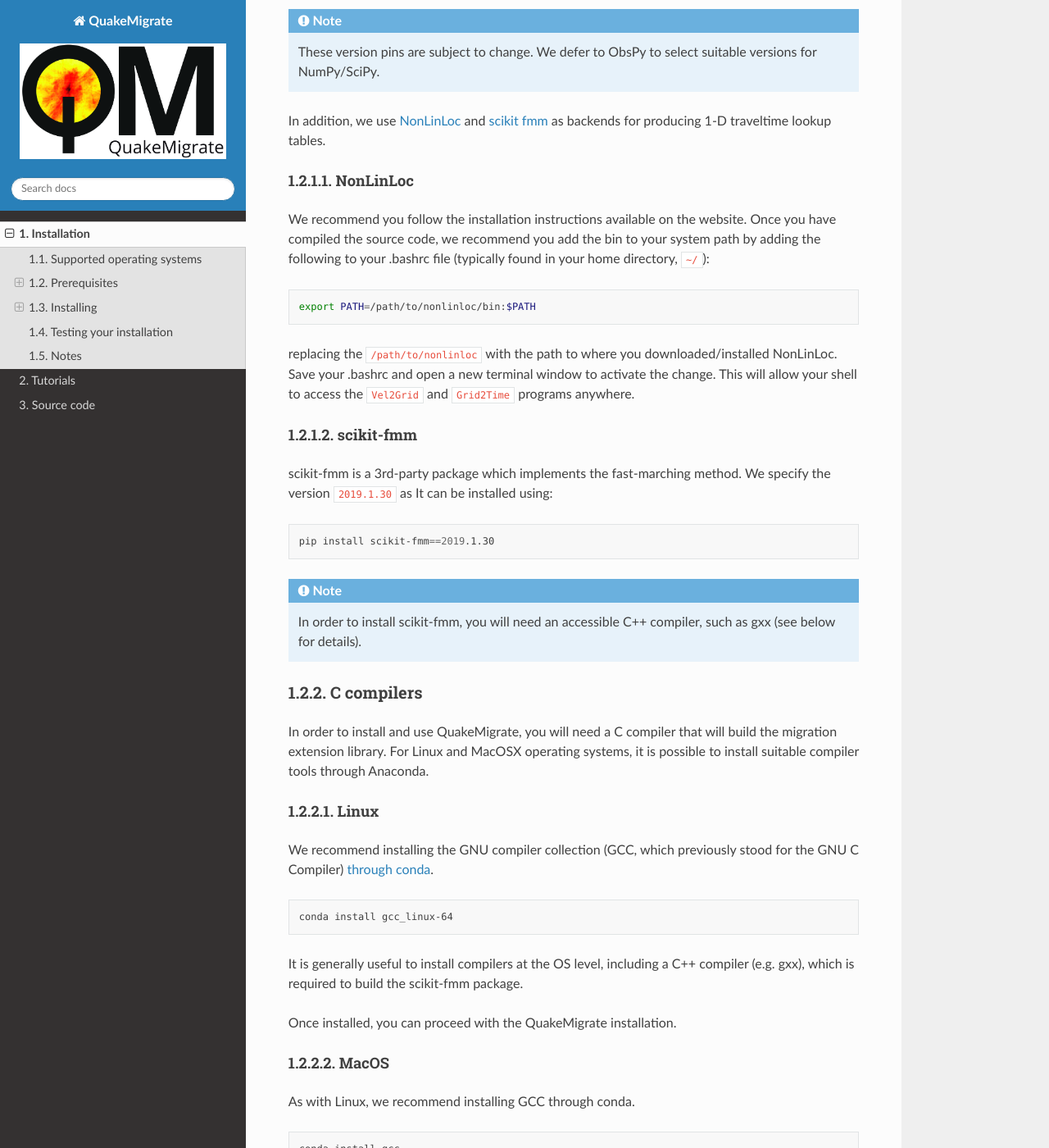
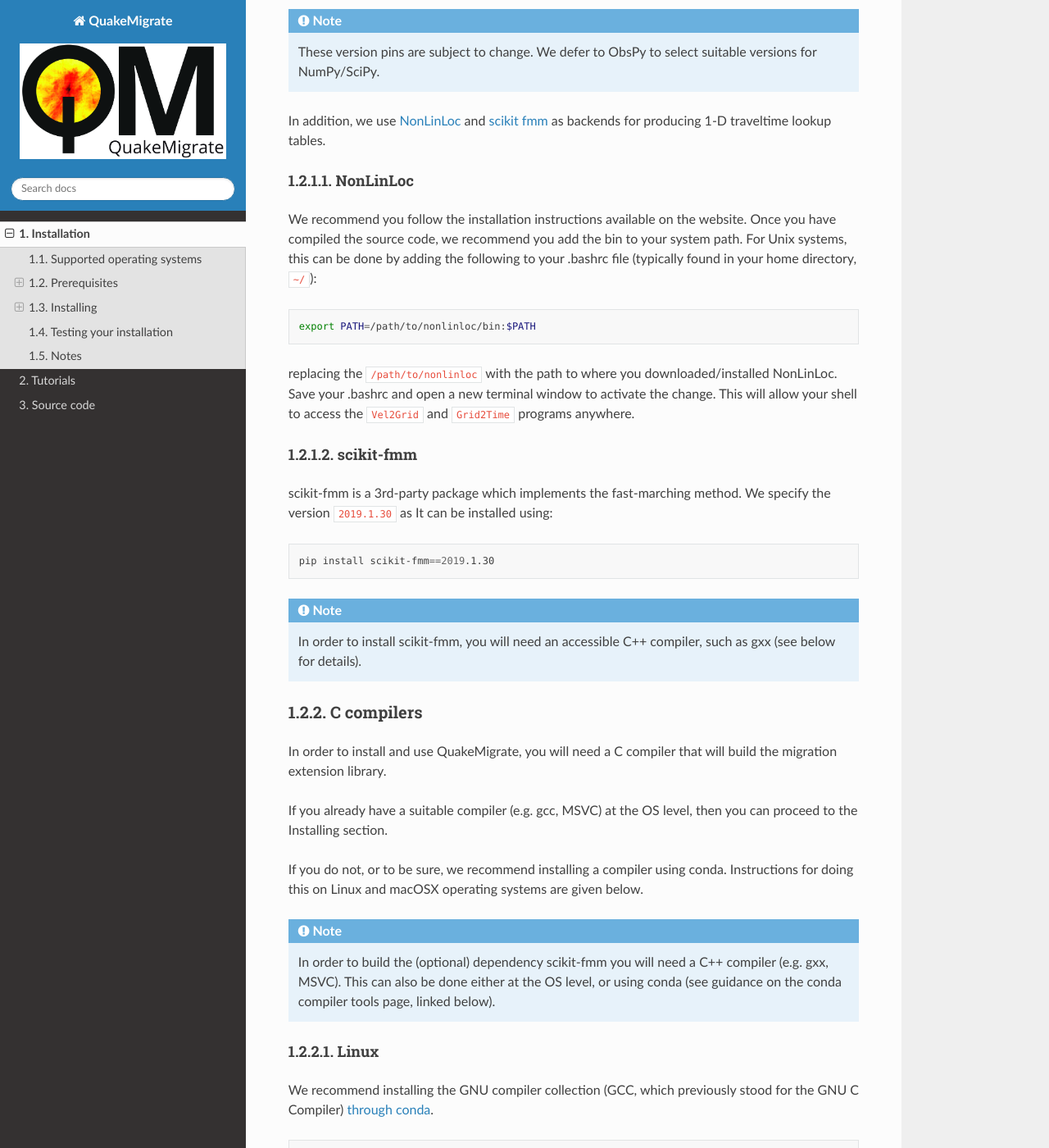
Before and after one commit to QuakeMigrate/QuakeMigrate, a Sphinx documentation site: the page built from docs/installation.rst, in a window 1280 px wide and 1400 px high, scrolled down 1138 px. Shown: the whole window at 82% size. Built offline with Sphinx 7.4.7 and the Read the Docs theme 2.0.0, drawn with Linux system fonts in a browser that asks for light colours; some of the changed text lies outside the part shown.

Commit message:
docs: Apply various updates from review
Apply various updates from the review to the installation
instructions. Hopefully adds some clarity.

```diff
--- a/docs/installation.rst
+++ b/docs/installation.rst
@@ -9,7 +9,7 @@
 - Ubuntu 16.04/18.04/20.04
 - Red Hat Enterprise Linux
 - Windows 10
-- MacOSX High Sierra 10.13.6
+- macOSX High Sierra 10.13.6
 
 Prerequisites
 -------------
@@ -39,7 +39,7 @@
 
 NonLinLoc
 #########
-We recommend you follow the installation instructions available on the website. Once you have compiled the source code, we recommend you add the bin to your system path by adding the following to your .bashrc file (typically found in your home directory, ``~/``):
+We recommend you follow the installation instructions available on the website. Once you have compiled the source code, we recommend you add the bin to your system path. For Unix systems, this can be done by adding the following to your .bashrc file (typically found in your home directory, ``~/``):
 
 .. code-block:: bash
 
@@ -59,7 +59,13 @@
 
 C compilers
 ***********
-In order to install and use QuakeMigrate, you will need a C compiler that will build the migration extension library. For Linux and MacOSX operating systems, it is possible to install suitable compiler tools through Anaconda.
+In order to install and use QuakeMigrate, you will need a C compiler that will build the migration extension library.
+
+If you already have a suitable compiler (e.g. gcc, MSVC) at the OS level, then you can proceed to the Installing section.
+
+If you do not, or to be sure, we recommend installing a compiler using conda. Instructions for doing this on Linux and macOSX operating systems are given below.
+
+.. note:: In order to build the (optional) dependency scikit-fmm you will need a C++ compiler (e.g. gxx, MSVC). This can also be done either at the OS level, or using conda (see guidance on the conda compiler tools page, linked below).
 
 Linux
 #####
@@ -73,7 +79,7 @@
 
 Once installed, you can proceed with the QuakeMigrate installation.
 
-MacOS
+macOS
 #####
 As with Linux, we recommend installing GCC through conda.
 
@@ -105,13 +111,18 @@
 
 From source
 ***********
-`Clone the repository <https://help.github.com/en/github/creating-cloning-and-archiving-repositories/cloning-a-repository>`_ from our `GitHub <https://github.com/QuakeMigrate/quakemigrate>`_ (note: you will need ``git`` installed on your system), navigate to the new QuakeMigrate directory and run (ensuring your environment is activated):
+`Clone the repository <https://help.github.com/en/github/creating-cloning-and-archiving-repositories/cloning-a-repository>`_ from our `GitHub <https://github.com/QuakeMigrate/quakemigrate>`_ (note: you will need ``git`` installed on your system), or alternatively download the source code directly through the GitHub web interface. Once you have a local copy, navigate to the new QuakeMigrate directory and run (ensuring your environment is activated):
 
 .. code-block:: bash
 
     python setup.py install
 
-If you do not have git installed, you can download the source code directly through the GitHub web interface.
+You should now be able to import quakemigrate within a Python session:
+
+.. code-block:: bash
+
+    python
+    >>> import quakemigrate
 
 pip install
 ***********
```
